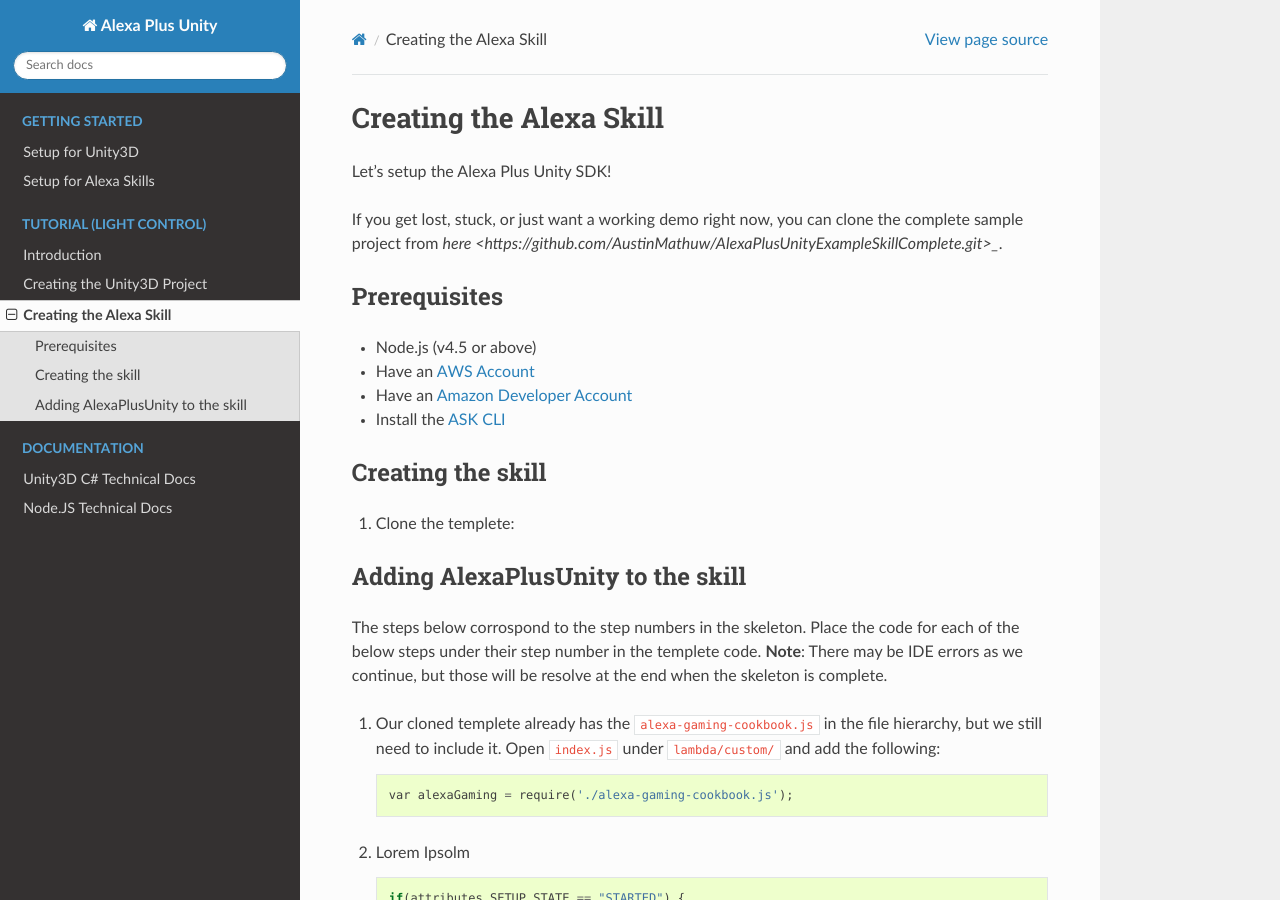
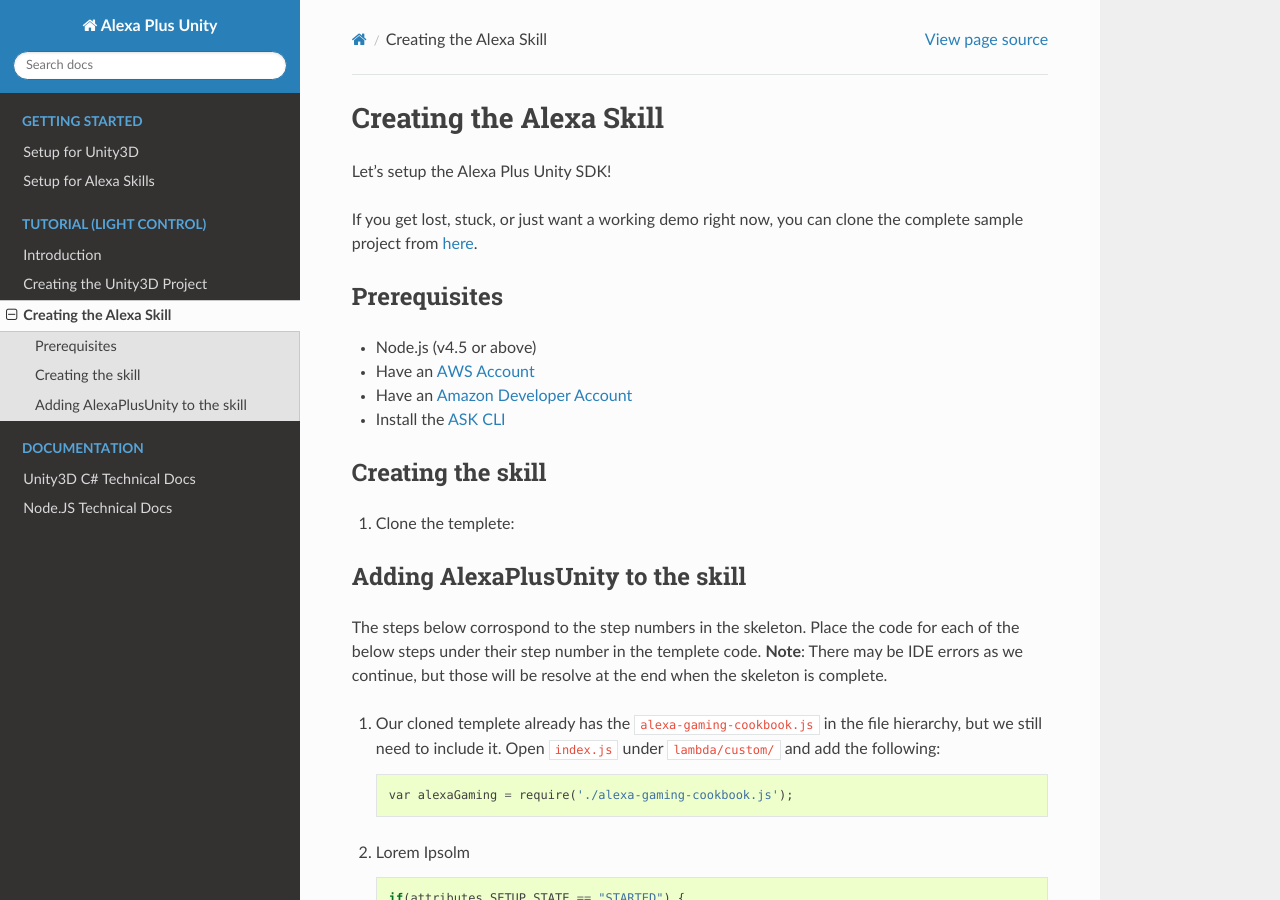
Before and after one commit to AustinMathuw/AlexaPlusUnityDocs, a Sphinx documentation site: the page built from docs/LC-Part-2.rst, in a window 1280 px wide and 900 px high. Built offline with Sphinx 7.4.7 and the Read the Docs theme 2.0.0, drawn with Linux system fonts in a browser that asks for light colours.

Commit message:
update docs

```diff
--- a/docs/LC-Part-2.rst
+++ b/docs/LC-Part-2.rst
@@ -4,7 +4,7 @@
 
 Let's setup the Alexa Plus Unity SDK!
 
-If you get lost, stuck, or just want a working demo right now, you can clone the complete sample project from `here <https://github.com/AustinMathuw/AlexaPlusUnityExampleSkillComplete.git>_`.
+If you get lost, stuck, or just want a working demo right now, you can clone the complete sample project from `here <https://github.com/AustinMathuw/AlexaPlusUnityExampleSkillComplete.git>`_.
 
 Prerequisites
 =============
```
